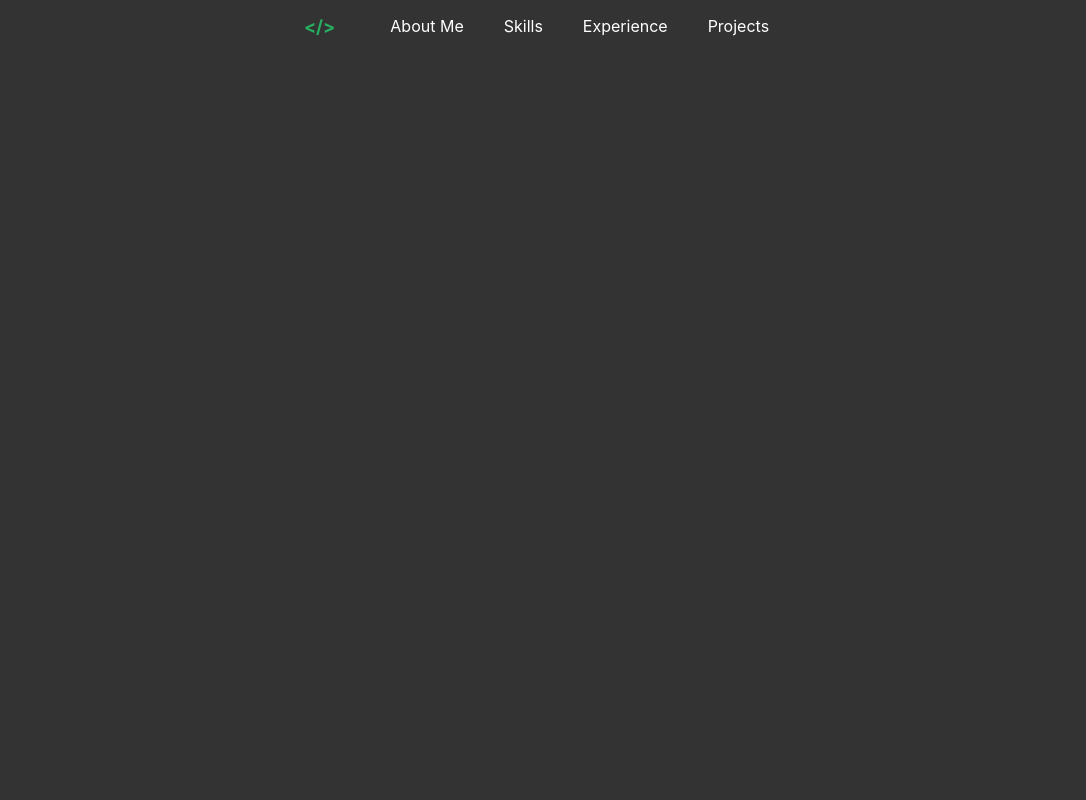
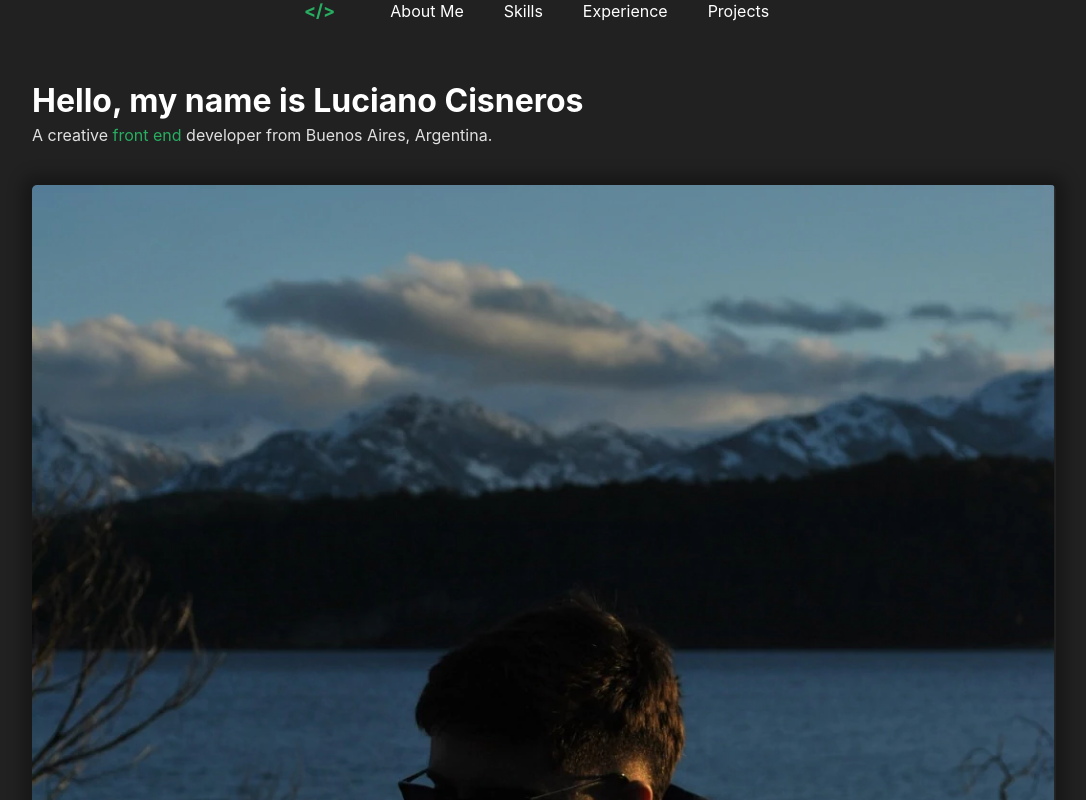
Before and after one commit to lucianoCisneros/personal-page, a React (Create React App) app: page / in a window 1280 px wide. Shown: the top 800 px of the page, without its empty margins (96-1182 px from the left). Built offline with nearby package versions, Linux system fonts and the light colour scheme.

Commit message:
Add about me section

```diff
--- a/package.json
+++ b/package.json
@@ -6,6 +6,7 @@
     "@testing-library/jest-dom": "^5.17.0",
     "@testing-library/react": "^13.4.0",
     "@testing-library/user-event": "^13.5.0",
+    "eslint": "^8.46.0",
     "react": "^18.2.0",
     "react-dom": "^18.2.0",
     "react-scripts": "5.0.1",
--- a/public/index.html
+++ b/public/index.html
@@ -24,7 +24,7 @@
       work correctly both with client-side routing and a non-root public URL.
       Learn how to configure a non-root public URL by running `npm run build`.
     -->
-    <title>React App</title>
+    <title>LC | Web Developer</title>
   </head>
   <body>
     <noscript>You need to enable JavaScript to run this app.</noscript>
--- a/src/App.css
+++ b/src/App.css
@@ -1,3 +1,10 @@
+* {
+    margin: 0;
+    padding: 0;
+    list-style: none;
+    text-decoration: none;
+}
+
 body {
-    background-color: #333333;
+    background-color: #212121;
 }
--- a/src/App.js
+++ b/src/App.js
@@ -1,10 +1,12 @@
 import './App.css';
+import AboutMe from './components/AboutMe/AboutMe';
 import Header from './components/Header/Header';
 
 function App() {
   return (
     <div className="App">
       <Header />
+      <AboutMe />
     </div>
   );
 }
--- /dev/null
+++ b/src/components/AboutMe/AboutMe.css
@@ -0,0 +1,38 @@
+.about-me__container {
+    display: flex;
+    justify-content: center;
+    margin-top: 60px;
+}
+
+.about-me {
+    display: flex;
+    flex-direction: column;
+    justify-content: center;
+    align-content: center;
+    width: 80%;
+}
+
+.about-me__title {
+    color: #ffff;
+    margin-bottom: 5px;
+}
+
+.presentation {
+    color: #E0E0E0;
+}
+
+.highlight {
+    color: #27ae60;
+}
+
+.portrait {
+   margin-top: 40px;
+   display: flex;
+   justify-content: center;
+}
+
+.about-me__image {
+    width: 100%;
+    border-radius: 5px;
+    box-shadow: 0px 0px 15px 10px rgba(0,0,0,0.3);
+}
--- /dev/null
+++ b/src/components/AboutMe/AboutMe.jsx
@@ -0,0 +1,20 @@
+import './AboutMe.css';
+
+const AboutMe = () => (
+    <div className="about-me__container">
+        <div className="about-me">
+            <div className="presentation-container">
+                <h1 className="about-me__title">Hello, my name is Luciano Cisneros</h1>
+
+                <p className="presentation">
+                    A creative <span className='highlight'>front end</span> developer from Buenos Aires, Argentina.
+                </p>
+            </div>
+            <div className='portrait'>
+                <img className="about-me__image" src="/personal-image.webp" alt="personal portrait" />
+            </div>
+        </div>
+    </div>
+);
+
+export default AboutMe;
--- a/src/components/Header/Header.css
+++ b/src/components/Header/Header.css
@@ -15,7 +15,6 @@
 }
 
 .menu ul {
-    list-style: none;
     padding: 0;
     display: flex;
 }
@@ -26,7 +25,6 @@
 
 .menu a {
     color: #fff;
-    text-decoration: none;
     padding: 7px 10px;
     transition: .3s;
     border-radius: 5px;
```
Also changed, not shown: public/personal-image.webp (added), 1 other file (tests, documents, lock files or other folders).
